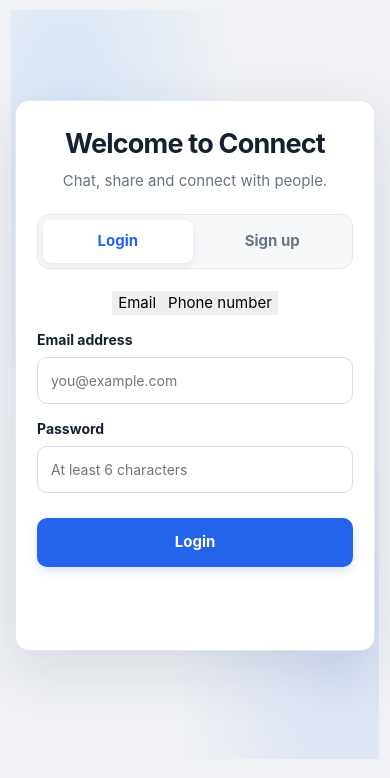
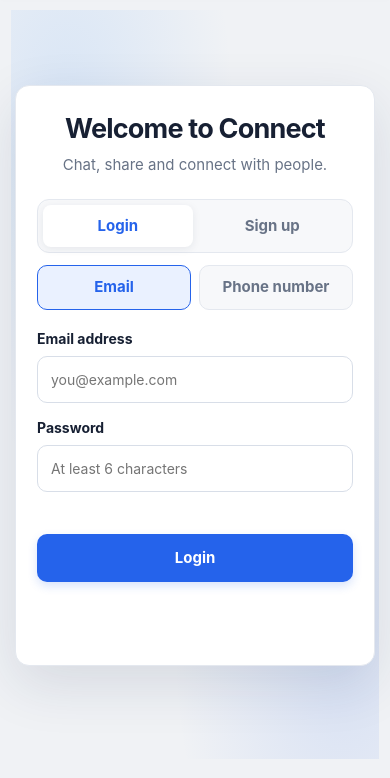
Before and after one commit to williamsjenifermary-dot/connect-social, a plain HTML site: page index.html in a window 390 px wide. Shown: the part 66-844 px from the top of the page. Drawn offline with Linux system fonts and the light colour scheme; no server answers.

Commit message:
Style email and phone sign-up controls

```diff
--- a/style.css
+++ b/style.css
@@ -131,3 +131,10 @@ body.dark .tab.active{background:#26354b;color:#bfdbfe}
 /* Post previews in notifications */
 .notice-preview{margin-top:9px;padding:10px 12px;border-left:3px solid var(--brand);border-radius:7px;background:var(--surface-2);font-weight:400;font-size:13px;white-space:pre-wrap;overflow-wrap:anywhere;color:var(--text)}
 .notice-photo-label{display:block;margin-top:5px;color:var(--muted);font-size:12px}
+
+/* Email and phone sign-up options */
+.auth-methods{display:grid;grid-template-columns:1fr 1fr;gap:8px;margin:-10px 0 18px}
+.method{padding:10px;border:1px solid var(--line);border-radius:10px;background:var(--surface-2);color:var(--muted);font-weight:750}
+.method.active{background:var(--brand-soft);border-color:var(--brand);color:var(--brand)}
+#recaptcha-container{display:flex;justify-content:center;margin:12px 0;min-height:0}
+#smsCodeField{margin-top:12px}
```
